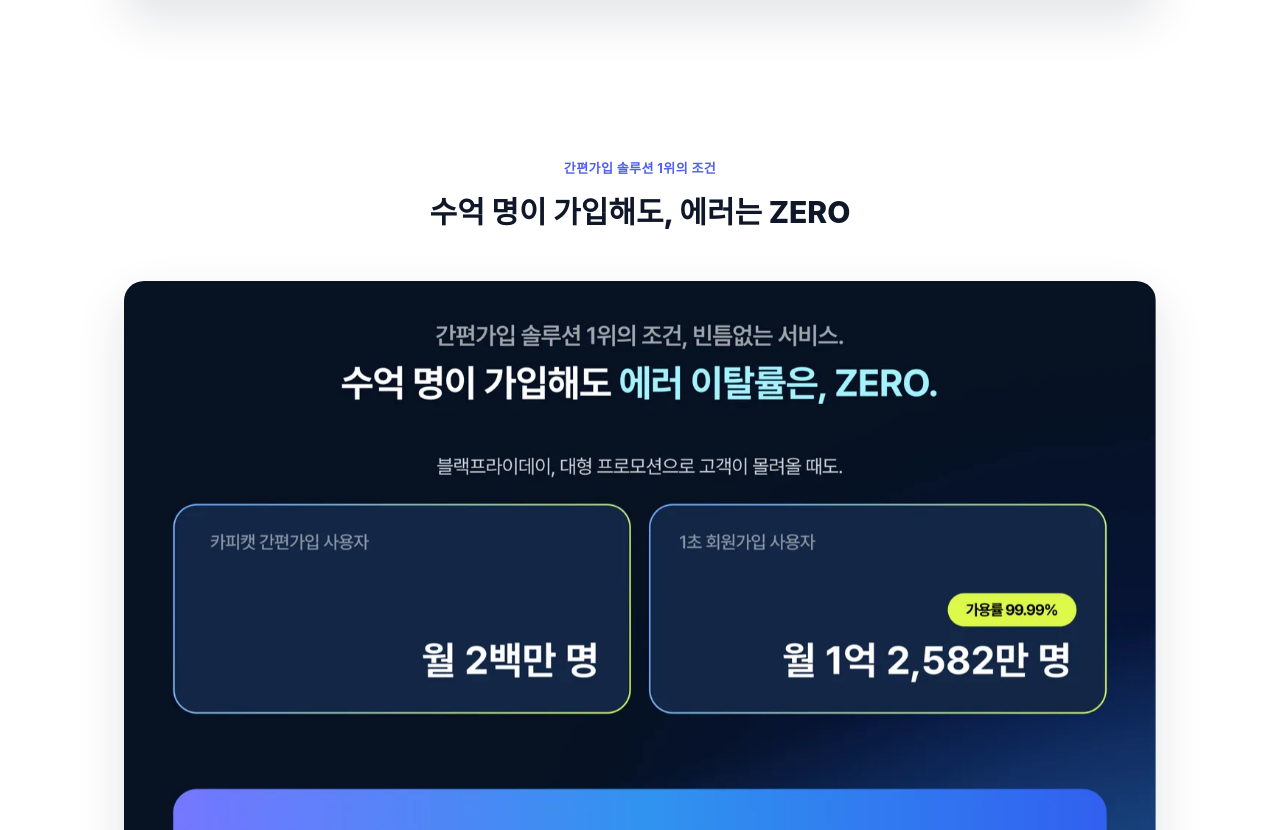
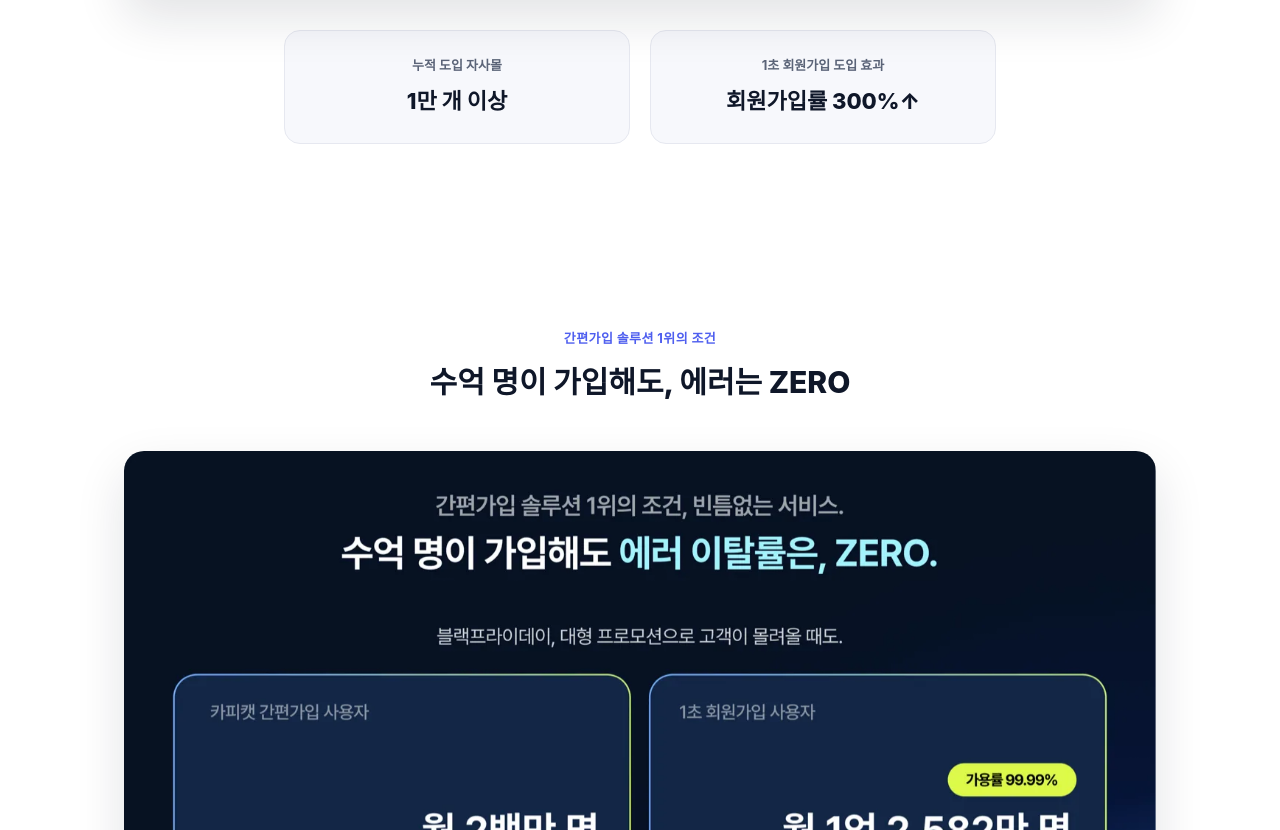
Before and after one commit to feel2174/keepgrow, a plain HTML site: page index.html in a window 1280 px wide. Shown: the part 1202-2032 px from the top of the page. Drawn offline with Linux system fonts and the light colour scheme; a web font is replaced by a local one.

Commit message:
Add adoption/conversion stats from current partner marketing copy
'1만 개 이상 자사몰 도입' and '회원가입률 300% 증가' reflect more
current official figures (confirmed via duplicate partner blog
posts) than the PDF guide's numbers, and are stronger conversion
signals. Added as a stat callout under the hero and folded into the
meta description.

```diff
--- a/index.html
+++ b/index.html
@@ -4,7 +4,7 @@
 <meta charset="UTF-8">
 <meta name="viewport" content="width=device-width, initial-scale=1.0">
 <title>킵그로우 파트너스 | 1초 회원가입 국내 1위 간편가입 솔루션</title>
-<meta name="description" content="킵그로우 파트너스가 소개하는 1초 회원가입, 국내 1위 간편가입 솔루션입니다. 카카오·네이버 로그인으로 가입부터 구매, 재방문까지 한 번에 해결하세요. 파트너스 권한으로 2개월 무료.">
+<meta name="description" content="킵그로우 파트너스가 소개하는 1초 회원가입, 국내 1위 간편가입 솔루션입니다. 도입 후 회원가입률 300% 증가, 1만 개 이상 자사몰이 사용 중입니다. 파트너스 권한으로 2개월 무료.">
 <meta name="keywords" content="킵그로우, 킵그로우 파트너스, 1초 회원가입, 간편가입, 간편가입 솔루션, 카카오싱크, 카카오 로그인, 회원가입 솔루션, 카페24 파트너스, 자사몰 회원가입">
 <meta name="robots" content="index, follow">
 <meta name="author" content="킵그로우 파트너스">
@@ -110,6 +110,18 @@
     </div>
     <div class="container img-wide">
       <img class="reveal" src="images/hero-brand-strategy.webp" alt="킵그로우 1초 회원가입 실제 가입 화면과 브랜드 전략 예시">
+    </div>
+    <div class="container narrow" style="margin-top:32px;">
+      <div class="stat-compare">
+        <div class="stat-compare-item">
+          <div class="stat-compare-label">누적 도입 자사몰</div>
+          <div class="stat-compare-value">1만 개 이상</div>
+        </div>
+        <div class="stat-compare-item">
+          <div class="stat-compare-label">1초 회원가입 도입 효과</div>
+          <div class="stat-compare-value">회원가입률 300%↑</div>
+        </div>
+      </div>
     </div>
   </section>
 
```
